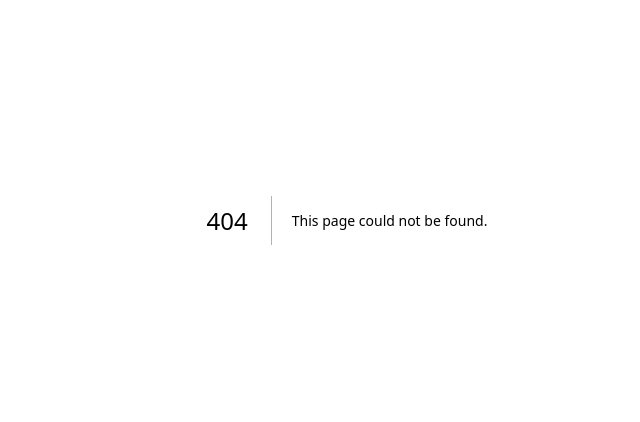
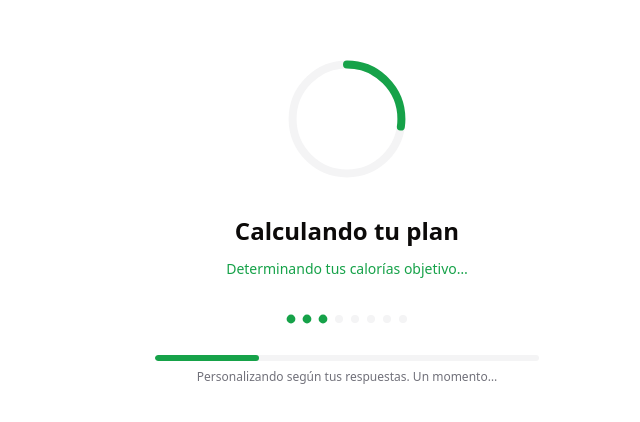
Before and after one commit to thyagojvc/nutriplan, a Next.js app: page /calculando in a window 1280 px wide. Before the commit this address had no page. Shown: the part 180-602 px from the top of the page, without its empty margins (293-933 px from the left). Built offline with nearby package versions, Linux system fonts and the light colour scheme.

Commit message:
feat: tela /calculando — 20s de loading animado antes do checkout para reforçar valor percebido

```diff
--- /dev/null
+++ b/src/app/calculando/page.tsx
@@ -0,0 +1,100 @@
+'use client'
+
+import { useEffect, useRef, useState } from 'react'
+import { useRouter } from 'next/navigation'
+
+const PHASES = [
+  'Analizando tus respuestas…',
+  'Calculando tu metabolismo basal…',
+  'Determinando tus calorías objetivo…',
+  'Distribuyendo tus macronutrientes…',
+  'Adaptando a tus restricciones alimentarias…',
+  'Seleccionando tus alimentos favoritos…',
+  'Armando tu plan de 7 días…',
+  '¡Tu plan personalizado está listo!',
+]
+
+const ANIMATION_MS = 20_000
+const PHASE_DURATION = ANIMATION_MS / PHASES.length
+
+export default function CalculandoPage() {
+  const router = useRouter()
+  const [phaseIndex, setPhaseIndex] = useState(0)
+  const [progress, setProgress] = useState(0)
+  const done = useRef(false)
+
+  useEffect(() => {
+    const start = Date.now()
+    const tick = setInterval(() => {
+      const elapsed = Date.now() - start
+      const pct = Math.min((elapsed / ANIMATION_MS) * 100, 100)
+      setProgress(pct)
+      setPhaseIndex(Math.min(Math.floor(elapsed / PHASE_DURATION), PHASES.length - 1))
+
+      if (elapsed >= ANIMATION_MS && !done.current) {
+        done.current = true
+        clearInterval(tick)
+        router.push('/checkout')
+      }
+    }, 80)
+    return () => clearInterval(tick)
+  }, [router])
+
+  const circumference = 2 * Math.PI * 34
+
+  return (
+    <main className="flex min-h-screen items-center justify-center p-4 bg-background">
+      <div className="w-full max-w-sm space-y-8 text-center">
+
+        {/* Círculo de progresso */}
+        <div className="flex justify-center">
+          <svg className="w-32 h-32 -rotate-90" viewBox="0 0 80 80">
+            <circle cx="40" cy="40" r="34" fill="none" stroke="hsl(var(--muted))" strokeWidth="5" />
+            <circle
+              cx="40" cy="40" r="34" fill="none"
+              stroke="hsl(var(--primary))" strokeWidth="5"
+              strokeLinecap="round"
+              strokeDasharray={circumference}
+              strokeDashoffset={circumference * (1 - progress / 100)}
+              style={{ transition: 'stroke-dashoffset 0.08s linear' }}
+            />
+          </svg>
+        </div>
+
+        <div className="space-y-3">
+          <h1 className="text-2xl font-bold">Calculando tu plan</h1>
+          <p className="text-sm text-primary font-medium min-h-[1.5rem]">
+            {PHASES[phaseIndex]}
+          </p>
+        </div>
+
+        {/* Dots */}
+        <div className="flex justify-center gap-2">
+          {PHASES.map((_, i) => (
+            <div
+              key={i}
+              className={[
+                'h-2 w-2 rounded-full transition-all duration-300',
+                i <= phaseIndex ? 'bg-primary scale-110' : 'bg-muted',
+              ].join(' ')}
+            />
+          ))}
+        </div>
+
+        {/* Barra */}
+        <div className="space-y-2">
+          <div className="h-1.5 w-full rounded-full bg-muted overflow-hidden">
+            <div
+              className="h-full rounded-full bg-primary"
+              style={{ width: `${progress}%`, transition: 'width 0.08s linear' }}
+            />
+          </div>
+          <p className="text-xs text-muted-foreground">
+            Personalizando según tus respuestas. Un momento…
+          </p>
+        </div>
+
+      </div>
+    </main>
+  )
+}
--- a/src/app/quiz/[step]/step12-form.tsx
+++ b/src/app/quiz/[step]/step12-form.tsx
@@ -69,8 +69,8 @@ export function Step12Form({ stepNumber, totalSteps }: Props) {
         return
       }
 
-      // submit-step12 exitoso → ir al checkout/paywall
-      router.push('/checkout')
+      // submit-step12 exitoso → tela de loading animada antes do checkout
+      router.push('/calculando' as never)
     } catch {
       setError('Error de conexión. Verifica tu internet e intenta de nuevo.')
     } finally {
```
